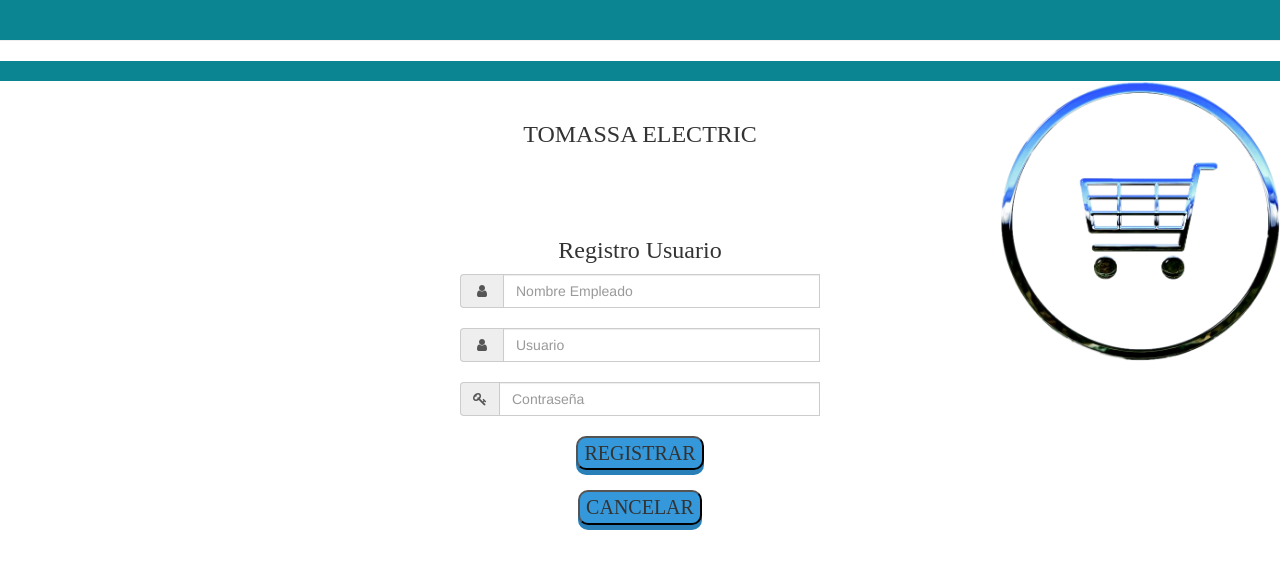
After one commit to jdonaires/CompraVentaV, a PHP site: page /frmRegistroLogin.php in a window 1280 px wide. The commit adds this page. Shown: the top 569 px of the page. Run offline with PHP 8.4, Linux system fonts and the light colour scheme; some libraries are stand-ins or nearby versions.

Commit message:
Creacion de Formulario del Registro de Login
Cambios en los diseños y la creacion de del formulario para crear los usuarios a los empleados

```diff
--- /dev/null
+++ b/DESIGNER/frmRegistroLogin.php
@@ -0,0 +1,80 @@
+<!DOCTYPE html>
+<html lang="es">
+  <head>
+    <meta charset="utf-8">
+    <!--meta http-equiv="refresh" content=".5"-->
+    <meta http-equiv="X-UA-Compatible" content="IE=edge">
+		<meta name="viewport" content="width=device-width, initial-scale=1">
+		<title>Registro Usuario</title>
+
+
+    <!--Para que tenga diseño-->
+    <link rel="stylesheet" type="text/css" href="Style/bootstrap.min.css">
+		<link rel="shortcut icon" href="imagenes/logo.png"/>
+    <link rel="stylesheet" type="text/css" href="Style/style_sige.css">
+    <link rel="stylesheet" href="https://maxcdn.bootstrapcdn.com/font-awesome/4.4.0/css/font-awesome.min.css">
+	</head>
+	<body>
+    <section class="wrapper">
+			<br>
+			<hr class="featurette-divider">
+		</section>
+		<section class="wrapper">
+			<br>
+		</section>
+    <img src="Imagenes/logo.png" width="280" height="280" align="right"/>
+    <main class="container">
+      <section class="row">
+				<section class="col-sm-4">
+				</section>
+				<section class="col-sm-4">
+          <section id="logeo" class="text-center">
+            <section>
+              <br>
+              <h3 class="letras" >TOMASSA ELECTRIC</h3>
+            </section>
+            <br><br><br>
+            <h3 class="letras">Registro Usuario</h3>
+						<form id="frm" class="form-horizontal" enctype="multipart/form-data">
+							<section class="input-group">
+								<span class="input-group-addon">
+									<i class="fa fa-user fa-fw">
+									</i>
+								</span>
+                <!--Para poder establecer la unión con el empleado y el login por medio del nombre del empleado -->
+							<input type="text"  name="nombreEmpleado" class="form-control" placeholder="Nombre Empleado">
+              <br>
+							</section>
+              <br>
+              <section class="input-group">
+								<span class="input-group-addon">
+									<i class="fa fa-user fa-fw">
+									</i>
+								</span>
+							<input type="text"  name="usuario" class="form-control" placeholder="Usuario">
+							<br>
+							</section>
+              <br>
+              <section class="input-group">
+								<span class="input-group-addon">
+									<i class="fa fa-key">
+									</i>
+								</span>
+  							<input type="text"  name="clave" class="form-control" placeholder="Contraseña">
+  							<br>
+							</section>
+						</form>
+            <br>
+            <input type="submit" value="REGISTRAR" id="btnRegistrar" class="boton_azul" >
+            <br><br>
+            <form action="frmprincipal.php">
+              <input type="submit" value="CANCELAR" id="btnCancelar" class="boton_azul" >
+            </form>
+					</section>
+				</section>
+			</section>
+    </main>
+
+
+	</body>
+</html>
--- a/DESIGNER/frmprincipal.php
+++ b/DESIGNER/frmprincipal.php
@@ -7,13 +7,13 @@
       <link rel="stylesheet" type="text/css" href="Style/Posiciones.css">
       <script type="text/javascript" src="Function/fntion.js"></script>
   </head>
-  <body >
+  <body>
 
   <div id="sidebar" class="sidebar" style="width: 0px;">
     <a href="#" class="boton-cerrar" onclick="ocultar()">X</a>
     <ul class="menu">
         <li><a href="#" >Inicio</a></li>
-        <li><a href="frmRegistroEmpleado.php" >Registro</a></li>
+        <li><a href="frmUsuarioEmpleado.php" >Registro</a></li>
         <li><a href="#" >Ventas</a></li>
         <li><a href="#">Compras</a></li>
         <li><a href="#">Almacen</a></li>
```
Also changed, not shown: DESIGNER/frmRegistroEmpleado.php (+5 -3 lines).
